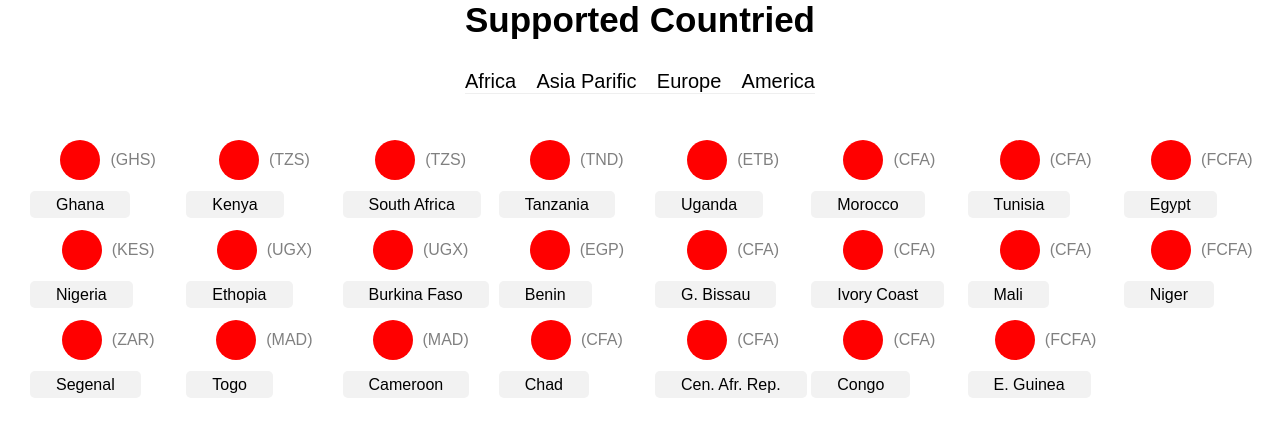
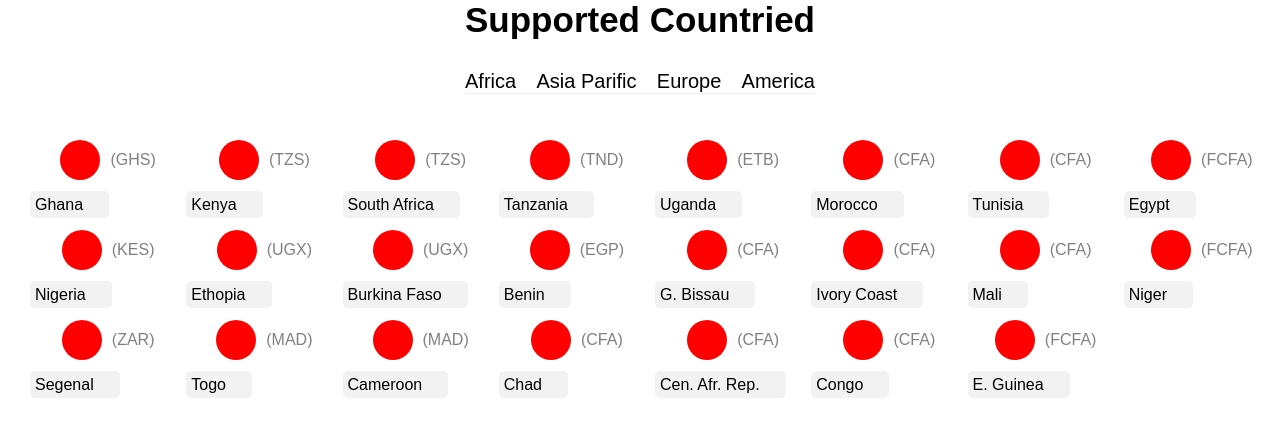
Before and after one commit to ayhan-gadjibalayev/countries-react, a React (Create React App) app: page / in a window 1280 px wide. Shown: the top 436 px of the page. Built offline with nearby package versions, Linux system fonts and the light colour scheme; the HTML template or start-up script is replaced by a standard one.

Commit message:
сделал : название страны левее

```diff
--- a/src/components/AverageComponents/average.css
+++ b/src/components/AverageComponents/average.css
@@ -31,7 +31,7 @@ body {
 }
 
 .title {
-    padding: 5px 26px;
+    padding: 5px 26px 5px 5px;
     background-color: #F2F2F2;
     border-radius: 5px;
 }
```
